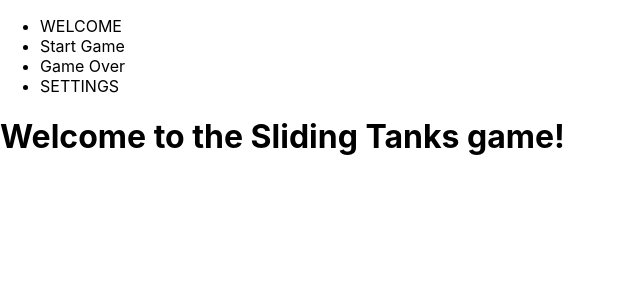
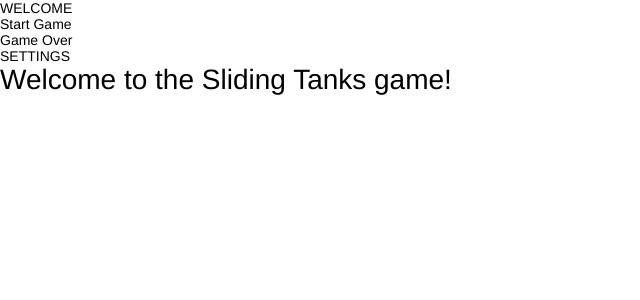
Before and after one commit to MarcinOstaszewski/sliding-tanks, a React (Create React App) app: page / in a window 1280 px wide. Shown: the top 300 px of the page, without its empty margins (0-640 px from the left). Built offline with nearby package versions, Linux system fonts and the light colour scheme.

Commit message:
add basic css reset

```diff
--- a/src/App.css
+++ b/src/App.css
@@ -4,7 +4,16 @@
 }
 
 html {
+    box-sizing: border-box;
+    font-size: 14px;
     position: relative;
+}
+body, h1, h2, h3, p, ol, ul {
+    font-weight: normal;
+    font-family: 'Franklin Gothic Medium', 'Arial Narrow', Arial, sans-serif;
     margin: 0;
     padding: 0;
 }
+ol, ul {
+    list-style: none;
+}
```
